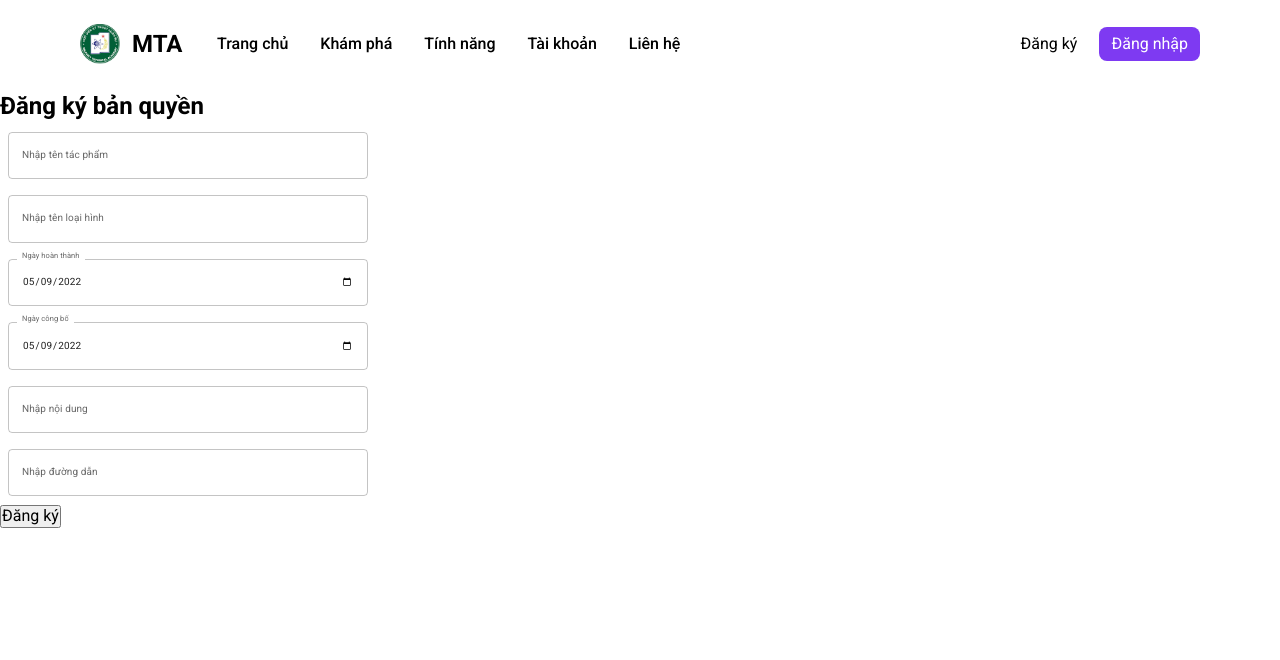
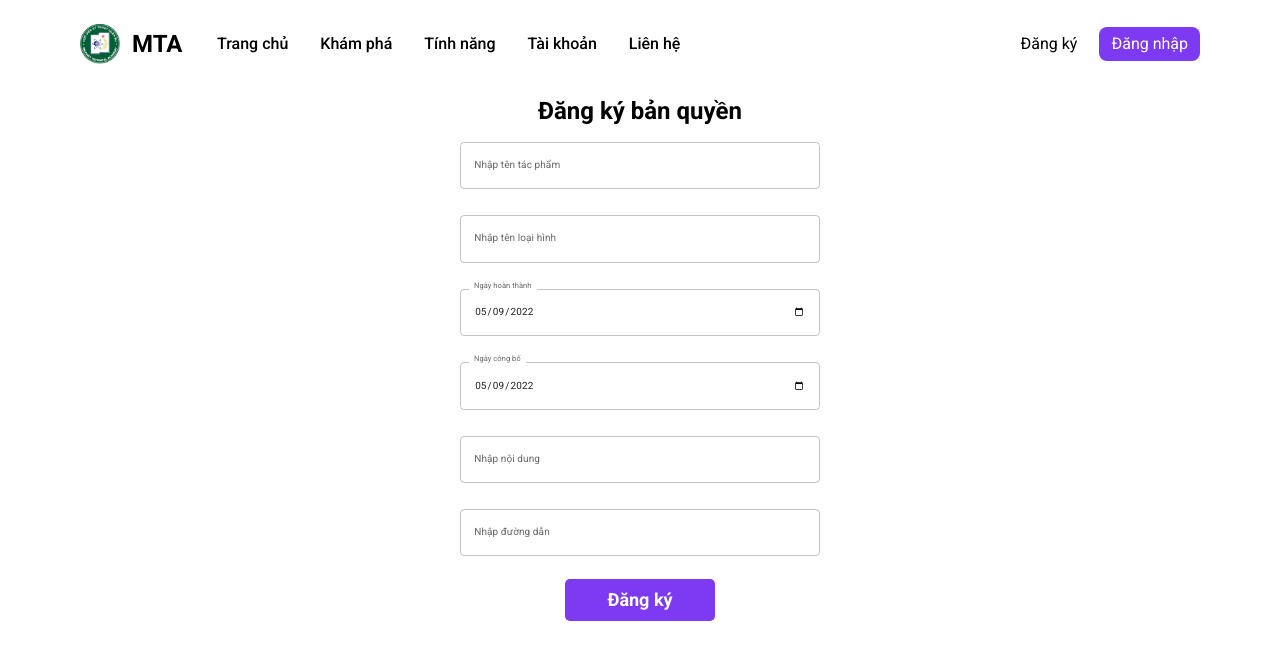
Before and after one commit to JackG55/MTAIP, a React (Create React App) app: page /signup in a window 1280 px wide. Shown: the top 660 px of the page. Built offline with nearby package versions, Linux system fonts and the light colour scheme.

Commit message:
sửa trang đăng ký

```diff
--- a/src/components/UIcomponents/TextField.js
+++ b/src/components/UIcomponents/TextField.js
@@ -1,6 +1,11 @@
 import * as React from 'react';
 import Box from '@mui/material/Box';
 import TextField from '@mui/material/TextField';
+
+import styles from './UI.module.scss';
+import classNames from 'classnames/bind';
+
+const cx = classNames.bind(styles);
 
 export default function BasicTextFields(props) {
     const { label, onChange, id, ...inputProps } = props;
@@ -15,7 +20,14 @@ export default function BasicTextFields(props) {
                 noValidate
                 autoComplete="off"
             >
-                <TextField {...inputProps} id="outlined-basic" label={label} variant="outlined" onChange={onChange} />
+                <TextField
+                    className={cx('text-field')}
+                    {...inputProps}
+                    id="outlined-basic"
+                    label={label}
+                    variant="outlined"
+                    onChange={onChange}
+                />
             </Box>
         </div>
     );
--- a/src/components/UIcomponents/UI.module.scss
+++ b/src/components/UIcomponents/UI.module.scss
@@ -13,3 +13,6 @@
 
 
 /*====================================================TextField==================================================*/
+
+.text-field {
+}
--- a/src/components/pages/Sign/Old/SignUp.css
+++ /dev/null
@@ -1,30 +0,0 @@
-.sign-app {
-    display: flex;
-    align-items: center;
-    justify-content: center;
-    height: 600px;
-}
-
-form {
-    background-color: whitesmoke;
-    padding: 30px 60px;
-    border-radius: 10px;
-}
-
-.sign-app h1 {
-    text-align: center;
-}
-
-.sign-app button {
-    width: 100%;
-    height: 50px;
-    padding: 10px;
-    border: none;
-    background-color: rgba(126, 58, 242, 1);
-    color: white;
-    cursor: pointer;
-    border-radius: 5px;
-    font-weight: bold;
-    font-size: 18px;
-    margin-top: 15px;
-}
--- a/src/components/pages/Sign/SignnUp.js
+++ b/src/components/pages/Sign/SignUp.js
@@ -1,7 +1,12 @@
 import BasicTextFields from '../../UIcomponents/TextField';
 import { useState } from 'react';
 
-function SignnUp() {
+import styles from './SignUp.module.scss';
+import classNames from 'classnames/bind';
+
+const cx = classNames.bind(styles);
+
+function SignUp() {
     const [values, setValues] = useState({
         tentacpham: '',
         loaihinh: '',
@@ -61,16 +66,18 @@ function SignnUp() {
     };
 
     return (
-        <div className="sign-app">
+        <div className={cx('sign-app')}>
             <form onSubmit={handleSubmit}>
-                <h2>Đăng ký bản quyền</h2>
+                <h2> Đăng ký bản quyền </h2>{' '}
                 {inputs.map((input) => (
                     <BasicTextFields key={input.id} {...input} onChange={onChange} />
-                ))}
-                <button>Đăng ký</button>
-            </form>
+                ))}{' '}
+                <div className={cx('signUp-btn')}>
+                    <button> Đăng ký </button>{' '}
+                </div>{' '}
+            </form>{' '}
         </div>
     );
 }
 
-export default SignnUp;
+export default SignUp;
--- /dev/null
+++ b/src/components/pages/Sign/SignUp.module.scss
@@ -0,0 +1,31 @@
+.sign-app {
+    display: flex;
+    align-items: center;
+    justify-content: center;
+    form {
+        background-color: rgba(255, 255, 255, 0.579);
+        padding: 5px 15px;
+        border-radius: 10px;
+    }
+    h2 {
+        text-align: center;
+    }
+    .signUp-btn {
+        display: flex;
+        width: 100%;
+        justify-content: center;
+    }
+    button {
+        width: 150px;
+        height: 42px;
+        padding: 10px;
+        border: none;
+        background-color: rgba(126, 58, 242, 1);
+        color: white;
+        cursor: pointer;
+        border-radius: 5px;
+        font-weight: bold;
+        font-size: 18px;
+        margin-top: 10px;
+    }
+}
--- a/src/components/pages/Sign/index.js
+++ b/src/components/pages/Sign/index.js
@@ -1,7 +1,7 @@
-import SignnUp from './SignnUp';
+import SignUp from './SignUp';
 
 function SignUpForm() {
-    return <SignnUp />;
+    return <SignUp />;
 }
 
 export default SignUpForm;
```
Also changed, not shown: src/components/pages/Sign/Old/FormInput.css (deleted, +0 -16 lines), src/components/pages/Sign/Old/FormInput.js (deleted, +0 -14 lines), src/components/pages/Sign/Old/SignUp.js (deleted, +0 -81 lines), src/components/pages/Sign/Old/index.js (deleted, +0 -12 lines).
